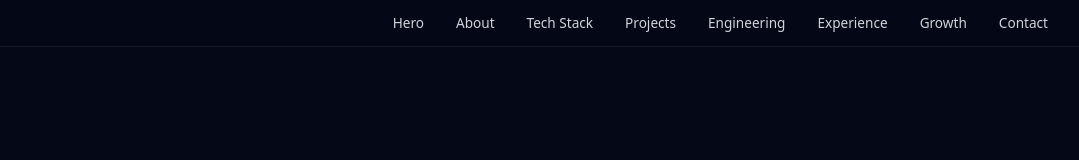
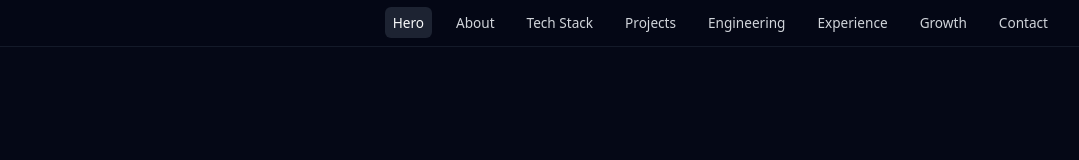
Before and after one commit to HeeSup01/PortFolio, a React (Vite) app: page / in a window 1280 px wide. Shown: the top 160 px of the page, without its empty margins (96-1175 px from the left). Built offline with nearby package versions, Linux system fonts and the light colour scheme.

Commit message:
chore: gitignore·메타 태그 추가 및 네비 현재 섹션 하이라이트

```diff
--- a/index.html
+++ b/index.html
@@ -2,8 +2,9 @@
 <html lang="ko">
   <head>
     <meta charset="UTF-8" />
-    <title>Portfolio</title>
+    <title>Portfolio | 프론트엔드 개발자</title>
     <meta name="viewport" content="width=device-width, initial-scale=1.0" />
+    <meta name="description" content="React 기반 원페이지 포트폴리오. 설계·개발·배포 전 과정을 경험한 결과물입니다." />
   </head>
   <body>
     <div id="root"></div>
--- a/src/components/Nav.tsx
+++ b/src/components/Nav.tsx
@@ -1,3 +1,5 @@
+import { useState, useEffect } from 'react';
+
 const SECTIONS = [
   { id: 'hero', label: 'Hero' },
   { id: 'about', label: 'About' },
@@ -10,6 +12,27 @@ const SECTIONS = [
 ] as const;
 
 export function Nav() {
+  const [activeId, setActiveId] = useState<string>('hero');
+
+  useEffect(() => {
+    const observer = new IntersectionObserver(
+      (entries) => {
+        const intersecting = entries.filter((e) => e.isIntersecting);
+        if (intersecting.length === 0) return;
+        const topmost = intersecting.reduce((a, b) =>
+          a.boundingClientRect.top <= b.boundingClientRect.top ? a : b
+        );
+        setActiveId(topmost.target.id);
+      },
+      { rootMargin: '-30% 0px -60% 0px', threshold: 0 }
+    );
+    SECTIONS.forEach(({ id }) => {
+      const el = document.getElementById(id);
+      if (el) observer.observe(el);
+    });
+    return () => observer.disconnect();
+  }, []);
+
   return (
     <nav
       className="nav"
@@ -41,9 +64,9 @@ export function Nav() {
           <li key={id}>
             <a
               href={`#${id}`}
-              className="nav-link"
+              className={`nav-link ${activeId === id ? 'nav-link--active' : ''}`}
               style={{
-                color: '#d1d5db',
+                color: activeId === id ? '#f9fafb' : '#d1d5db',
                 textDecoration: 'none',
                 padding: '0.35rem 0.5rem',
                 borderRadius: '0.375rem'
--- a/src/styles.css
+++ b/src/styles.css
@@ -21,7 +21,8 @@ body {
   padding: 0.75rem 10vw;
 }
 
-.nav-link:hover {
+.nav-link:hover,
+.nav-link--active {
   color: #f9fafb;
   background: rgba(55, 65, 81, 0.5);
 }
```
Also changed, not shown: 1 other file (tests, documents, lock files or other folders).
